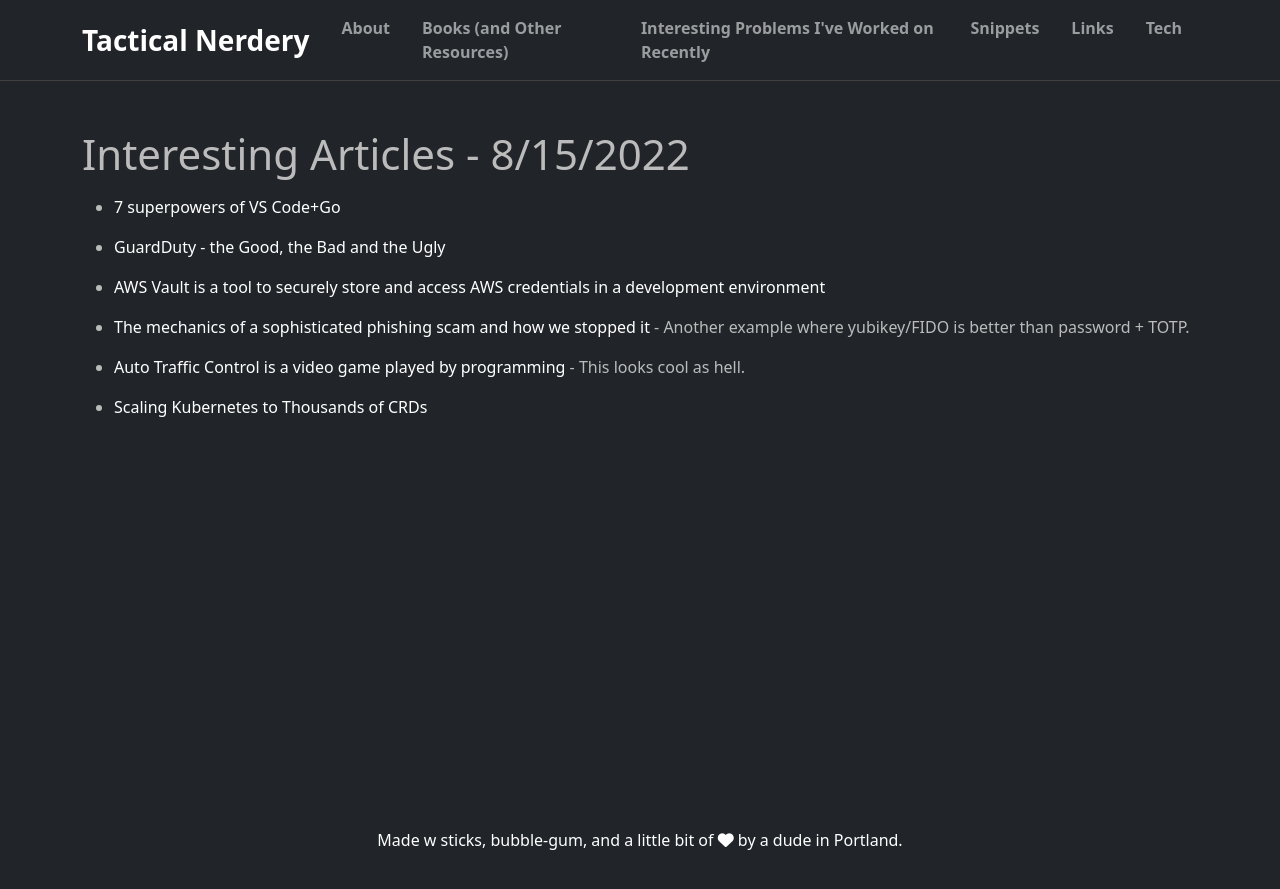
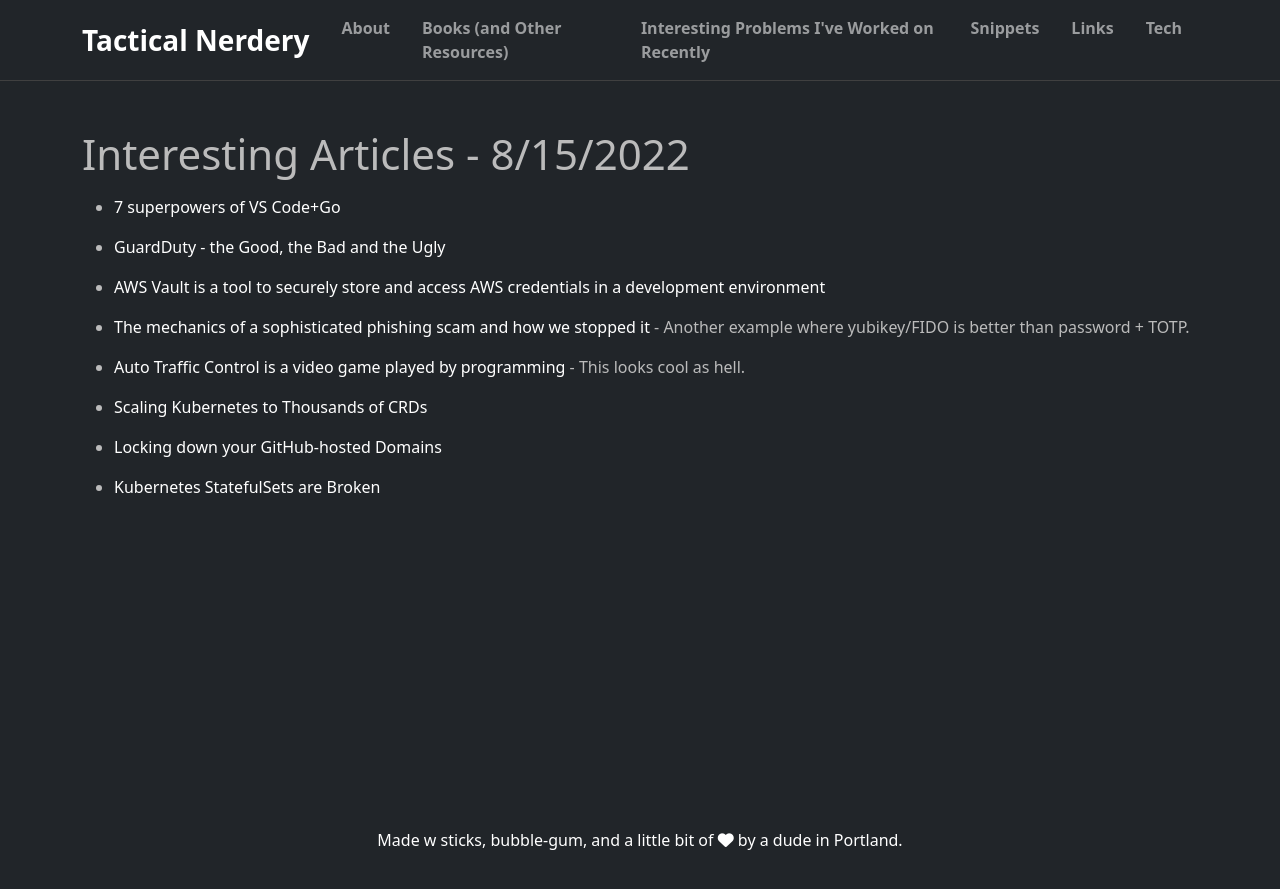
Before and after one commit to rayterrill/tacticalnerdery.com.old, a Jekyll site: the page built from _posts/2022-8-15-interesting-articles.md, in a window 1280 px wide. Shown: the top 889 px of the page. Built offline with Jekyll 4.4.1, drawn with Linux system fonts in a browser that asks for light colours; nearby versions of some CDN libraries.

Commit message:
Update 2022-8-15-interesting-articles.md

```diff
--- a/_posts/2022-8-15-interesting-articles.md
+++ b/_posts/2022-8-15-interesting-articles.md
@@ -14,3 +14,7 @@ categories: tech
 * [Auto Traffic Control is a video game played by programming](https://auto-traffic-control.com/) - This looks cool as hell.
 
 * [Scaling Kubernetes to Thousands of CRDs](https://blog.upbound.io/scaling-kubernetes-to-thousands-of-crds/)
+
+* [Locking down your GitHub-hosted Domains](https://www.aaron-gustafson.com/notebook/locking-down-your-github-hosted-domains/)
+
+* [Kubernetes StatefulSets are Broken](https://www.plural.sh/blog/kubernetes-statefulsets-are-broken/)
```
